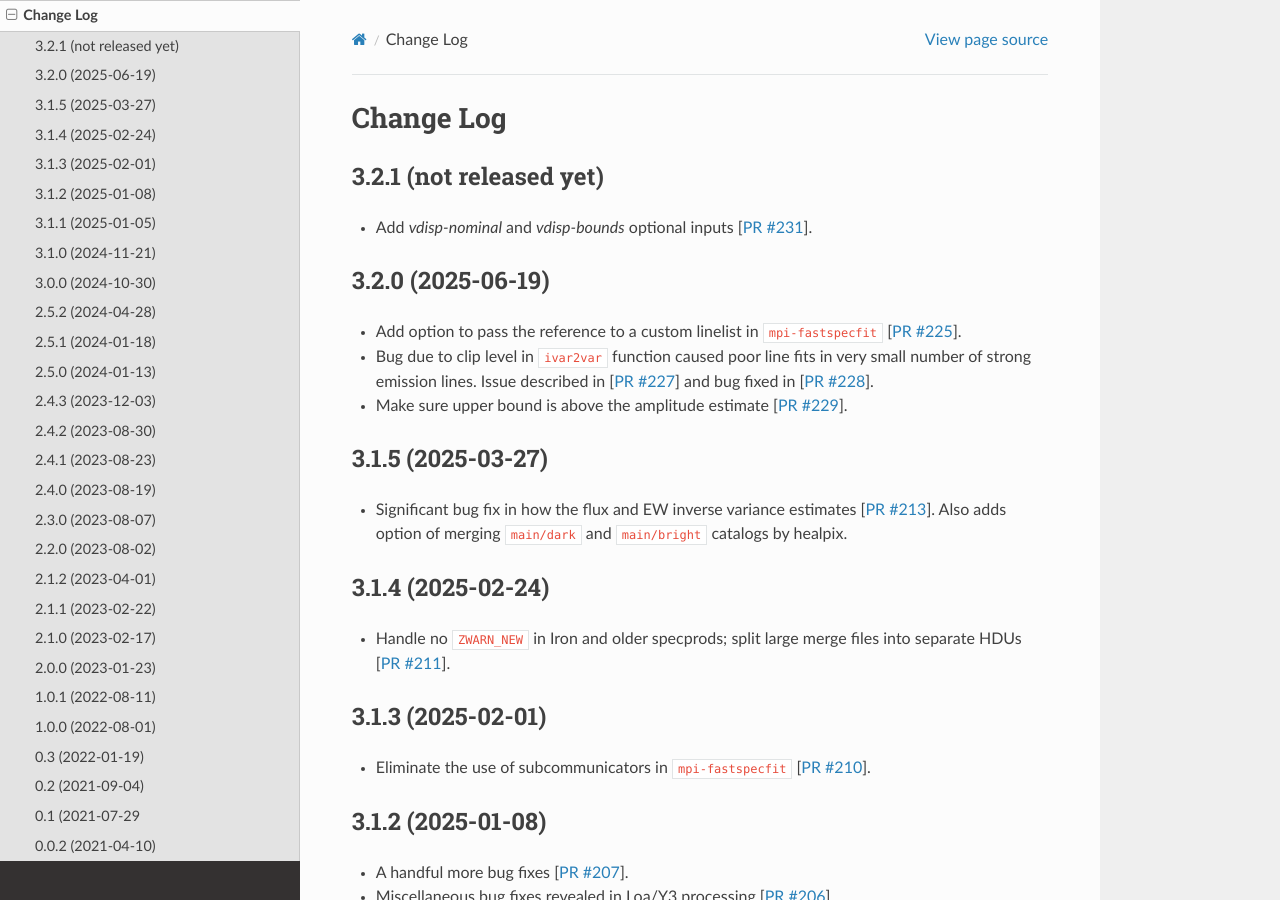
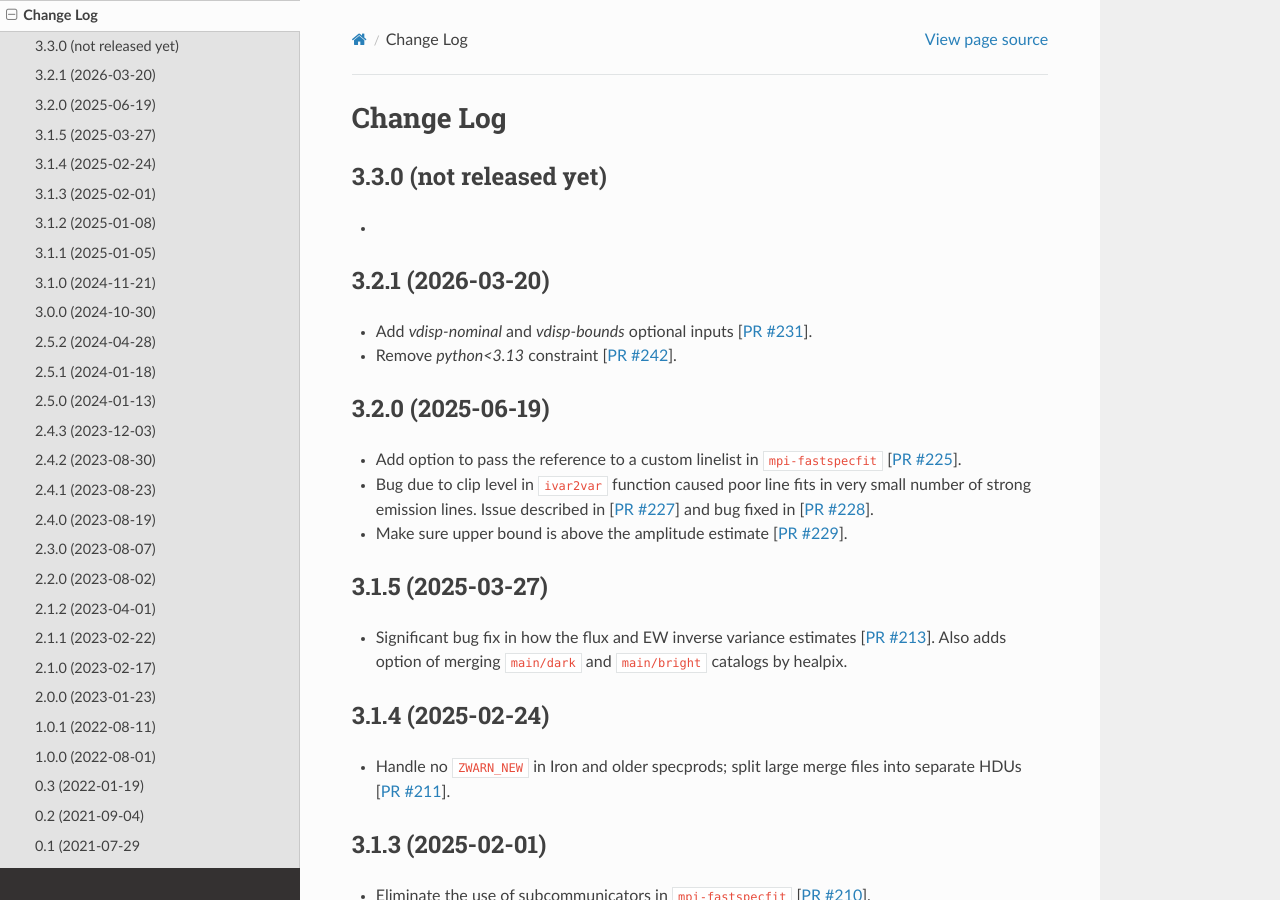
Before and after one commit to desihub/fastspecfit, a Sphinx documentation site: the page built from doc/changes.rst, in a window 1280 px wide and 900 px high. Built offline with Sphinx 7.4.7 and the Read the Docs theme 3.1.0, drawn with Linux system fonts in a browser that asks for light colours.

Commit message:
update change log [ci skip]

```diff
--- a/doc/changes.rst
+++ b/doc/changes.rst
@@ -2,12 +2,19 @@
 Change Log
 ==========
 
-3.2.1 (not released yet)
+3.3.0 (not released yet)
 ------------------------
 
+*
+
+3.2.1 (2026-03-20)
+------------------
+
 * Add `vdisp-nominal` and `vdisp-bounds` optional inputs [`PR #231`_].
+* Remove `python<3.13` constraint [`PR #242`_].
 
 .. _`PR #231`: https://github.com/desihub/fastspecfit/pull/231
+.. _`PR #242`: https://github.com/desihub/fastspecfit/pull/242
 
 3.2.0 (2025-06-19)
 ------------------
```
